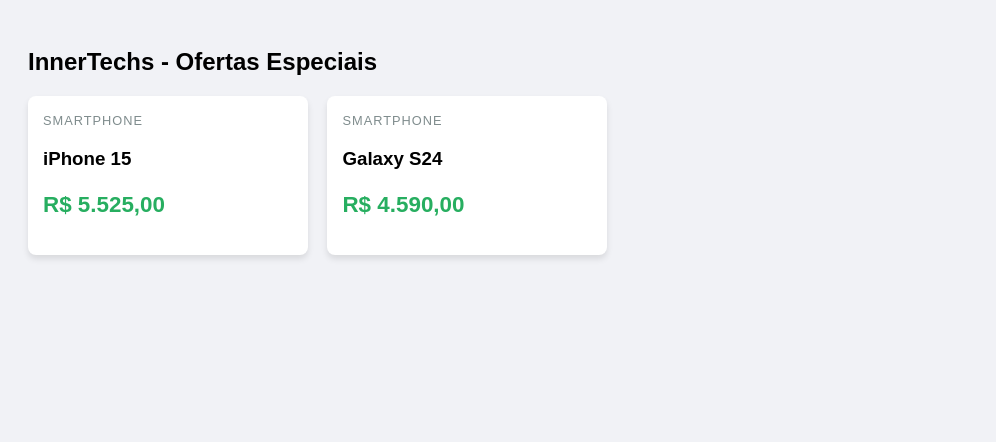
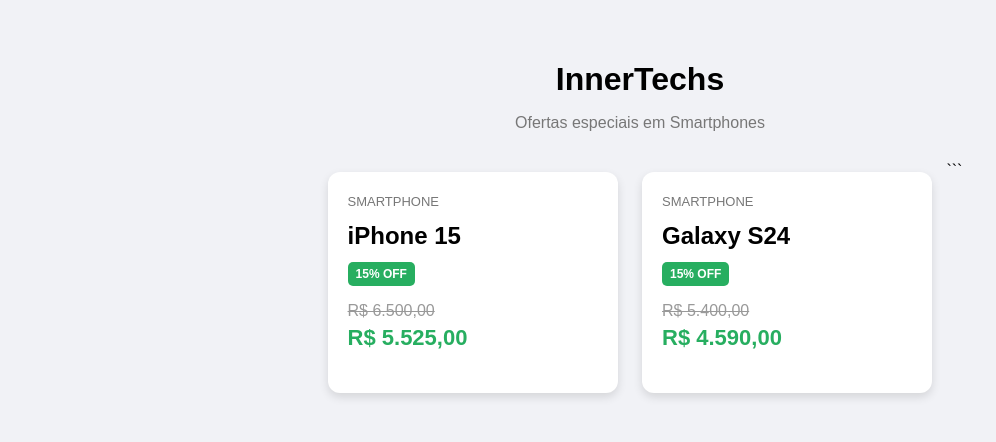
Before and after one commit to ArrudaGabrielpht/BackEnd2026, a PHP site: page /catalogo.php in a window 1280 px wide. Shown: the top 442 px of the page, without its empty margins (0-996 px from the left). Run offline with PHP 8.4, Linux system fonts and the light colour scheme.

Commit message:
att atualizada

````diff
--- a/PHPVanilla/CatalogoTechSenai/catalogo.php
+++ b/PHPVanilla/CatalogoTechSenai/catalogo.php
@@ -31,39 +31,72 @@ $smartphonesComDesconto = array_map(function($p) {
     <style>
         body {
             font-family: Arial;
-            padding: 20px;
+            margin: 0;
+            padding: 40px;
             background-color: #f1f2f6;
+            text-align: center;
+        }
+
+        h1 {
+            margin-bottom: 5px;
+        }
+
+        .subtitulo {
+            color: #777;
+            margin-bottom: 30px;
         }
 
         .card {
-            background: white;
-            border-radius: 8px;
-            padding: 15px;
-            margin-bottom: 10px;
+            background-color: white;
+            border-radius: 12px;
+            padding: 20px;
+            margin: 10px;
             width: 250px;
-            box-shadow: 0 4px 6px rgba(0,0,0,0.1);
             display: inline-block;
-            margin-right: 15px;
+            vertical-align: top;
+            box-shadow: 0 4px 10px rgba(0,0,0,0.12);
+            text-align: left;
+        }
+
+        .categoria {
+            color: #777;
+            font-size: 13px;
+            text-transform: uppercase;
+        }
+
+        .card h2 {
+            margin: 12px 0;
+        }
+
+        .preco-antigo {
+            color: #999;
+            text-decoration: line-through;
+            margin-bottom: 5px;
         }
 
         .preco {
             color: #27ae60;
-            font-size: 1.4em;
+            font-size: 22px;
             font-weight: bold;
+            margin-top: 5px;
         }
 
-        .categoria {
-            font-size: 0.8em;
-            color: #7f8c8d;
-            text-transform: uppercase;
-            letter-spacing: 1px;
+        .desconto {
+            display: inline-block;
+            background-color: #27ae60;
+            color: white;
+            padding: 5px 8px;
+            border-radius: 5px;
+            font-size: 12px;
+            font-weight: bold;
         }
     </style>
 </head>
 
 <body>
 
-<h2>InnerTechs - Ofertas Especiais</h2>
+    <h1>InnerTechs</h1>
+    <p class="subtitulo">Ofertas especiais em Smartphones</p>
 
     <?php foreach ($smartphonesComDesconto as $produto): ?>
 
@@ -73,9 +106,15 @@ $smartphonesComDesconto = array_map(function($p) {
                 <?php echo $produto['categoria']; ?>
             </span>
 
-        <h3>
+            <h2>
                 <?php echo $produto['nome']; ?>
-        </h3>
+            </h2>
+
+            <span class="desconto">15% OFF</span>
+
+            <p class="preco-antigo">
+                R$ <?php echo number_format($produto['preco'] / 0.85, 2, ",", "."); ?>
+            </p>
 
             <p class="preco">
                 R$ <?php echo number_format($produto['preco'], 2, ",", "."); ?>
@@ -88,3 +127,4 @@ $smartphonesComDesconto = array_map(function($p) {
 </body>
 
 </html>
+```
````
Lines whose indentation alone changed are shown as unchanged.
